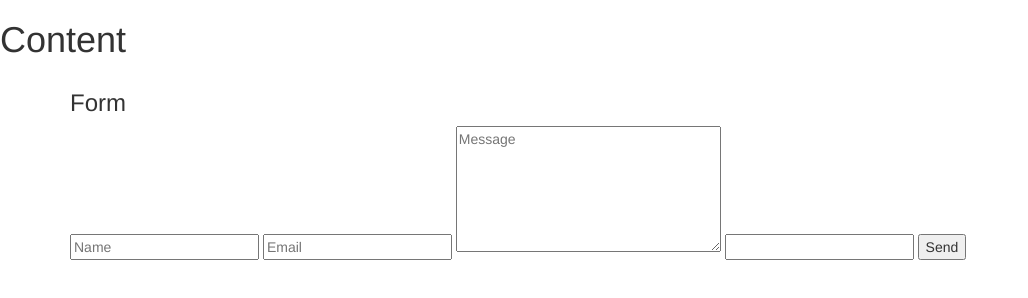
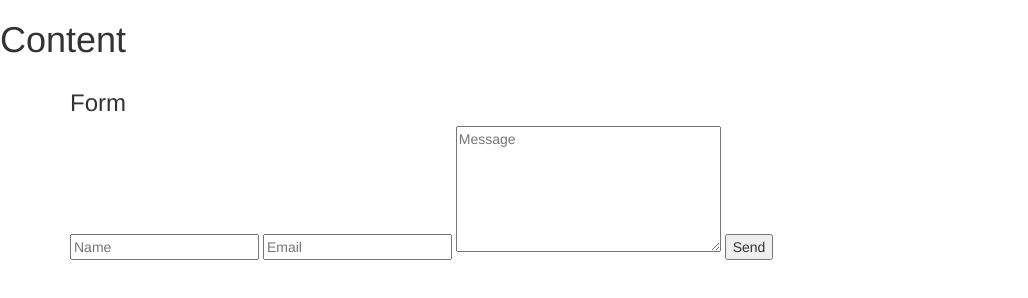
Before and after one commit to cacabo/ccabo1.github.io, a plain HTML site: page formspree.html in a window 1280 px wide. Shown: the whole page, without its empty margins (0-1028 px from the left). Drawn offline with nearby package versions, Linux system fonts and the light colour scheme.

Commit message:
fixed typo

```diff
--- a/formspree.html
+++ b/formspree.html
@@ -35,7 +35,7 @@
                     <input type="email" name="Email" placeholder="Email" required>
                     <textarea name="Message" cols="30" rows="6" placeholder="Message" required></textarea>
                     <!-- CONFIG -->
-                    <input class="is-hidden" type="text" name="_gotcha" style:"display: none">
+                    <input class="is-hidden" type="text" name="_gotcha" style="display: none">
                     <input type="hidden" name="_subject" value="Subject">
                     <input type="hidden" name="_cc" value="email@cc.com">
                     <!-- /CONFIG -->
```
